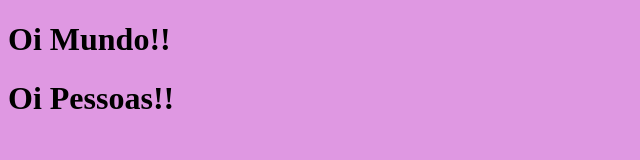
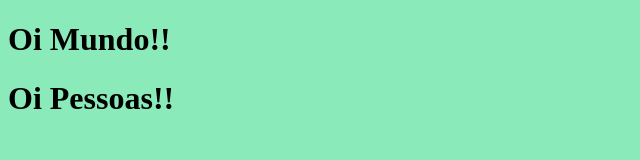
Before and after one commit to Camilatrentino/Barbie, a plain HTML site: page index.html in a window 1280 px wide. Shown: the whole page, without its empty margins (0-640 px from the left). Drawn offline with Linux system fonts and the light colour scheme.

Commit message:
mudar cor

```diff
--- a/index.html
+++ b/index.html
@@ -2,7 +2,7 @@
 <html lang="en">
 <head><style>
     body{
-        background-color: hsl(298, 56%, 74%);
+        background-color: hsl(150, 69%, 73%);
     }
 </style>
     <meta charset="UTF-8">
```
